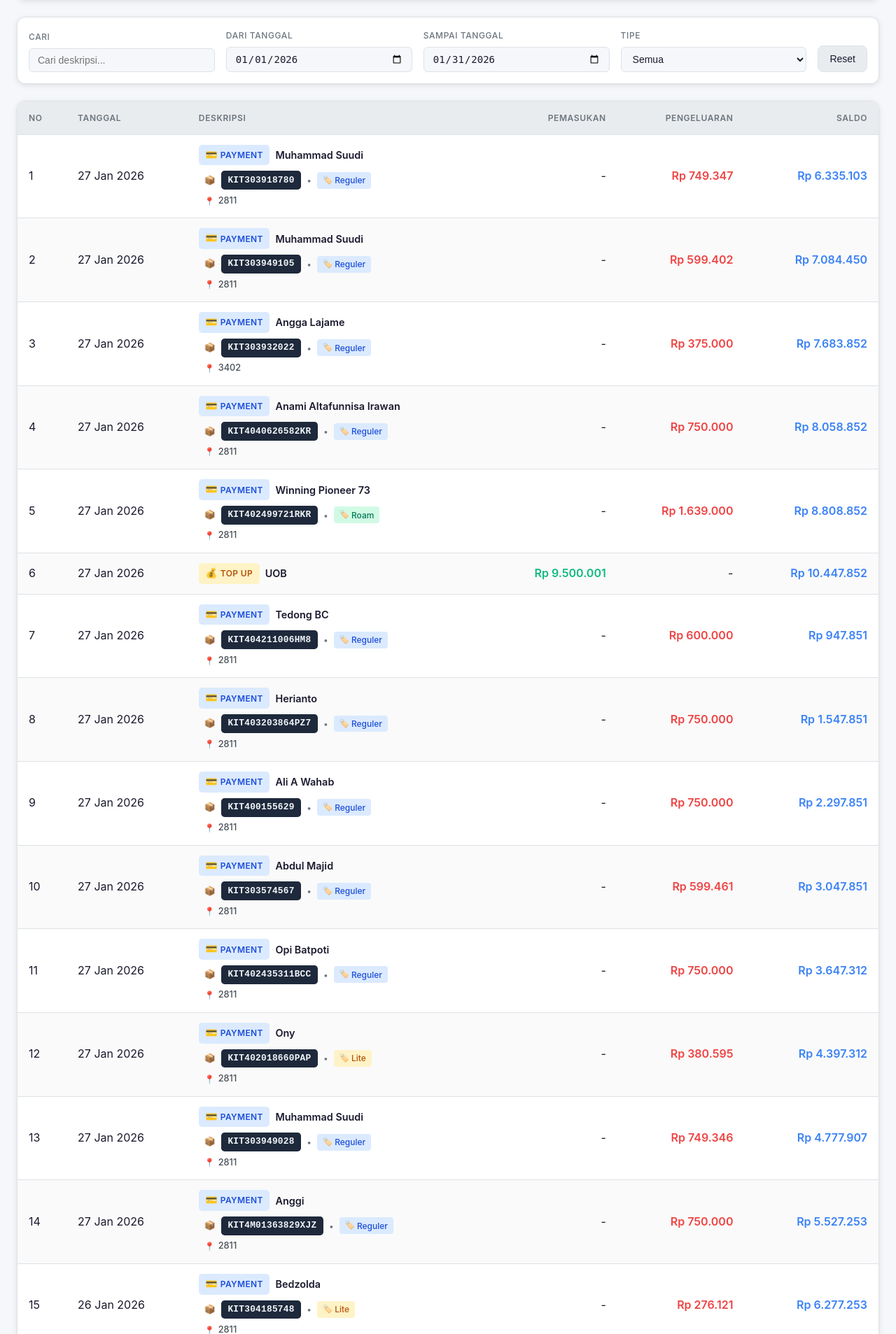
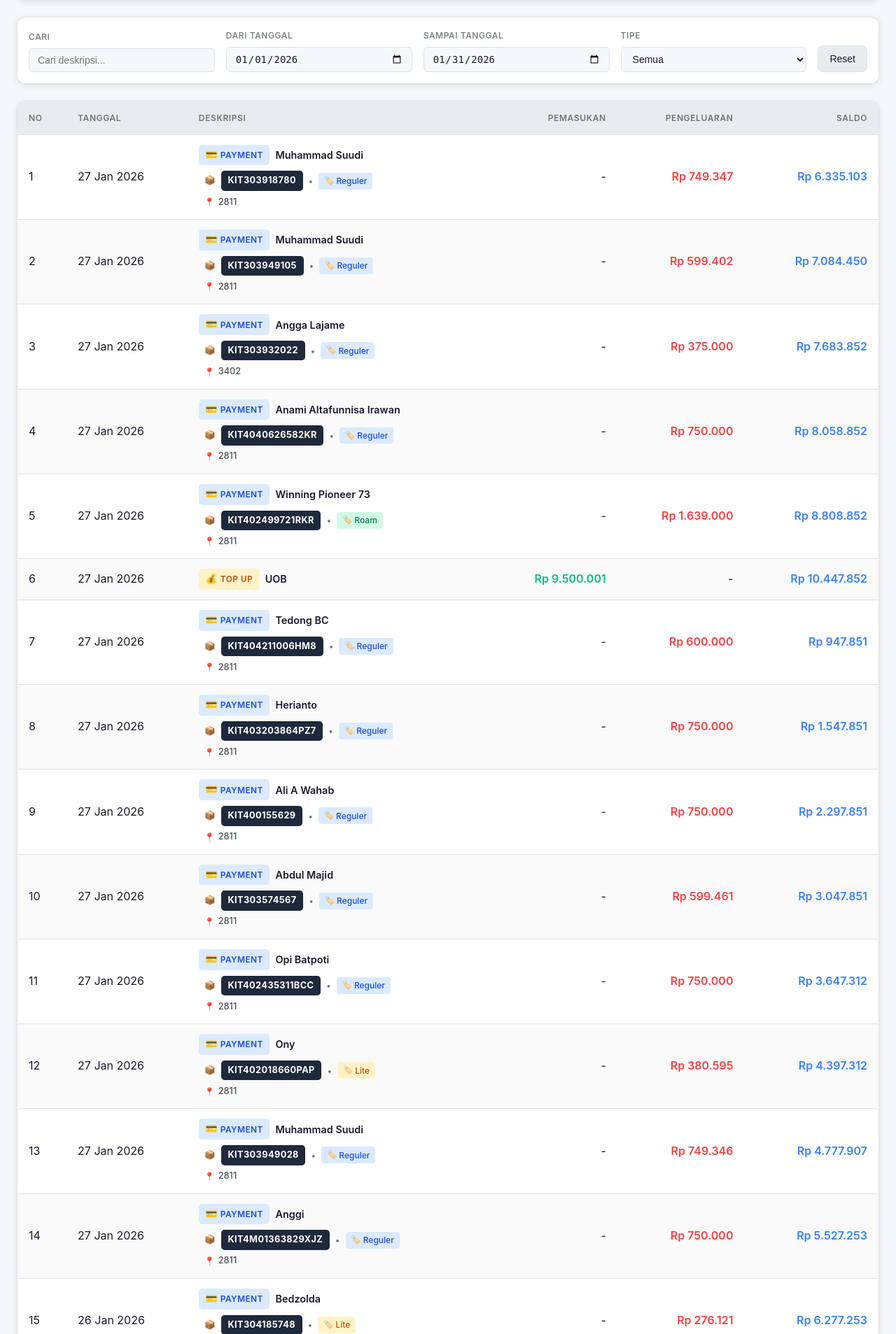
Before and after one commit to baiiput/uob-report, a PHP site: page / in a window 1280 px wide. Shown: the part 423-2330 px from the top of the page at 70% size. Run offline with PHP 8.4, Linux system fonts and the light colour scheme; data comes from the database, SQL or seed files in the repository.

Commit message:
fix: improve KIT font readability
- Change from Courier New monospace to system sans-serif font
- Increase font-weight to 700 (bold)
- Use pure white (#ffffff) for better contrast
- Slightly increase padding and letter-spacing

https://claude.ai/code/session_01VeZduvLmGdtQGkt1SJM1KC

```diff
--- a/assets/css/style.css
+++ b/assets/css/style.css
@@ -984,20 +984,20 @@ button, a, input, select, textarea {
 }
 
 .desc-kit {
-    font-family: 'Courier New', monospace;
+    font-family: -apple-system, BlinkMacSystemFont, 'Segoe UI', Roboto, sans-serif;
     font-size: 0.8rem;
     background-color: #1e293b;
-    padding: 0.2rem 0.6rem;
+    padding: 0.25rem 0.6rem;
     border-radius: 0.3rem;
-    color: #f1f5f9;
-    font-weight: 600;
-    letter-spacing: 0.02em;
+    color: #ffffff;
+    font-weight: 700;
+    letter-spacing: 0.03em;
 }
 
 [data-theme="dark"] .desc-kit {
     background-color: #0f172a;
-    color: #e2e8f0;
-    border: 1px solid #334155;
+    color: #ffffff;
+    border: 1px solid #475569;
 }
 
 .desc-separator {
```
